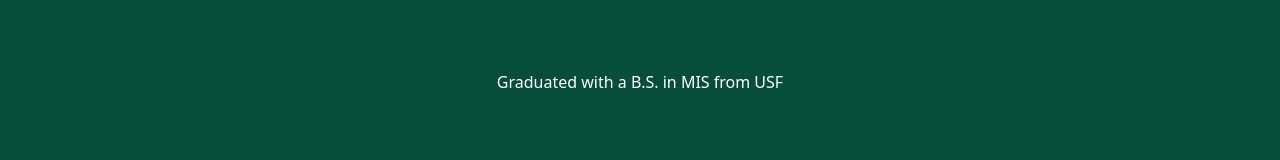
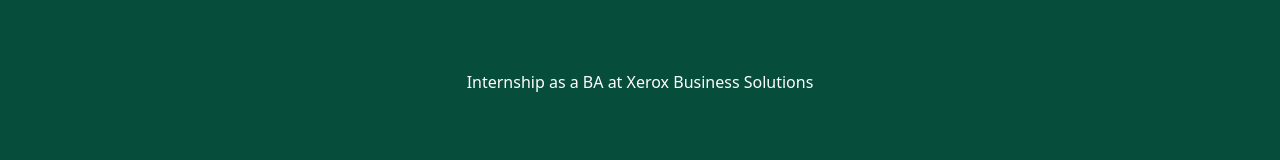
Before and after one commit to shanevarnum/personal, a React (Create React App) app: page / in a window 1280 px wide. Shown: the part 716-876 px from the top of the page. Built offline with nearby package versions, Linux system fonts and the light colour scheme.

Commit message:
timeline issue

```diff
--- a/src/components/Timeline.js
+++ b/src/components/Timeline.js
@@ -5,7 +5,7 @@ const EXAMPLE = [
   {
     data: "2017-10-15",
     status: "status",
-    statusB: "Graduated with a B.S. in MIS from USF",
+    statusB: "Internship as a BA at Xerox Business Solutions",
     statusE: "Admission Open"
   },
   {
```
